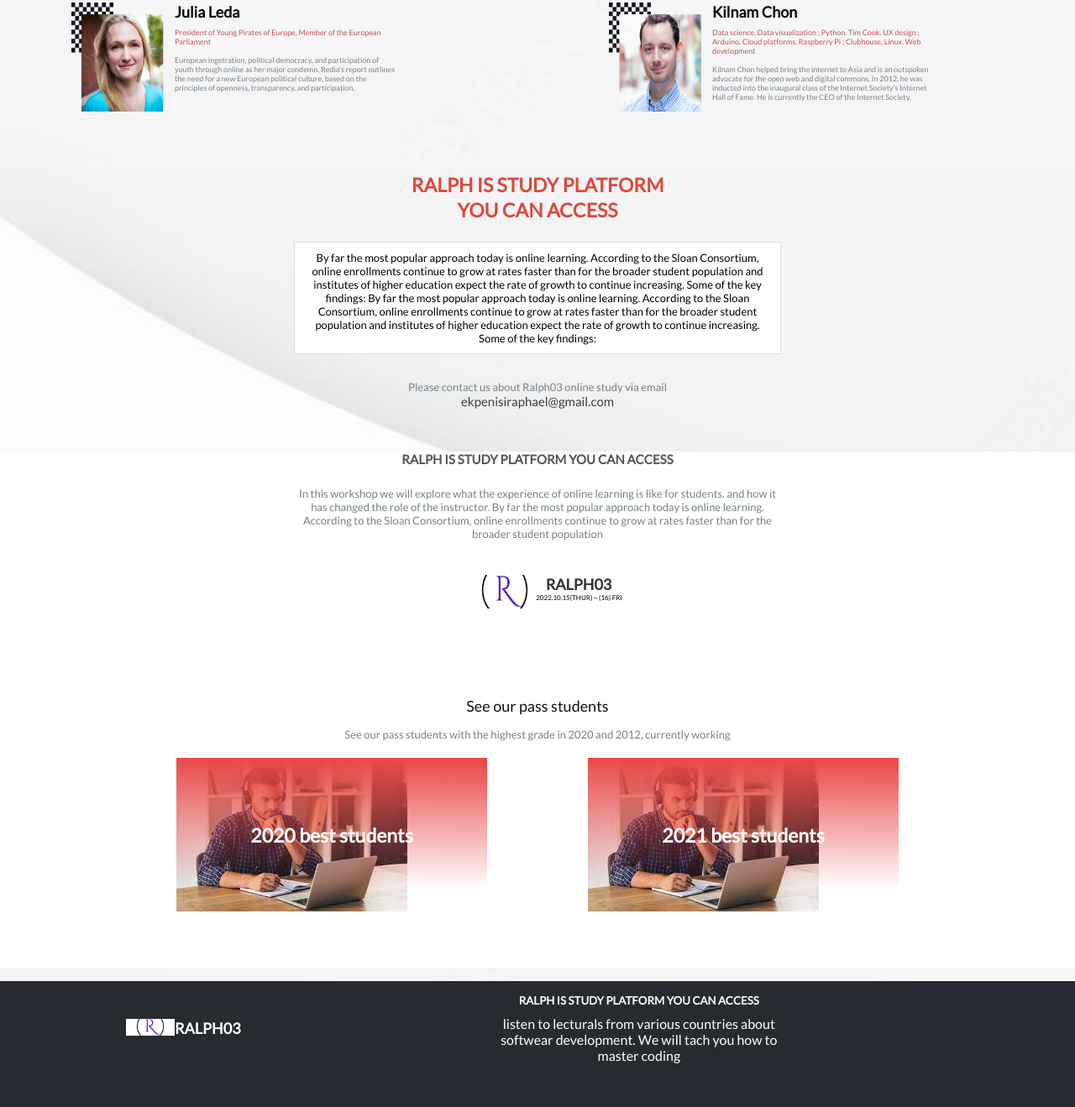
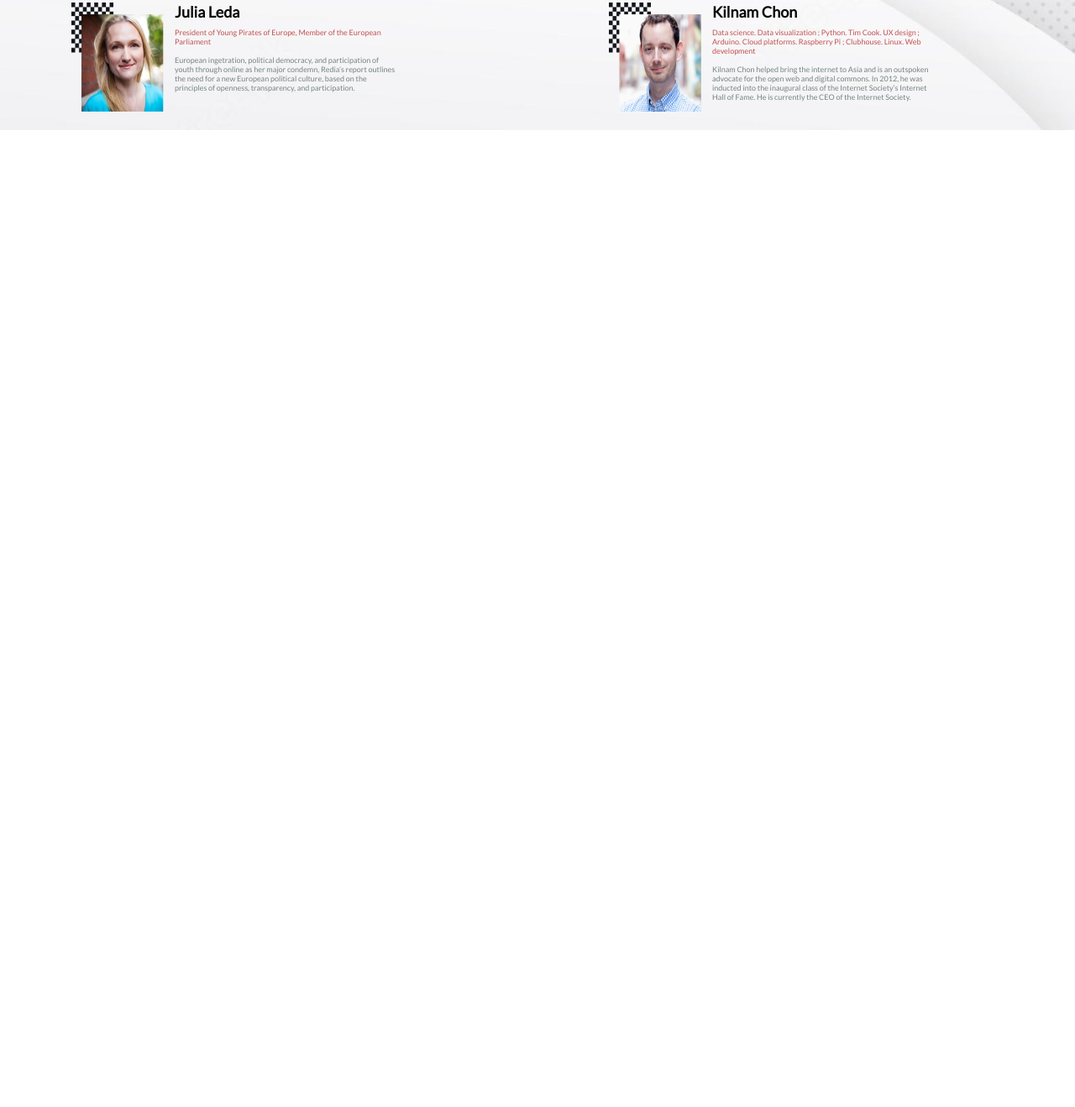
Before and after one commit to eerapheal/capstone-project1, a plain HTML site: page index.html in a window 1280 px wide. Shown: the part 1470-2789 px from the top of the page at 84% size. After the commit the page ends 1625 px from the top, so only its background shows below. Drawn offline with Linux system fonts and the light colour scheme.

Commit message:
About pag createdand link to me.html file

```diff
--- a/index.html
+++ b/index.html
@@ -21,7 +21,7 @@
     <div class="nav-item-desk">
      <a  href="#home"><img src="./images/ralph.jpg"  width ="78" height="30px" alt="logo"></a>
       <div class="nav-items">
-      <a class="nav-link1" href="#about">About</a>
+        <a class="nav-link1" href="me.html">About</a>
       <a class="nav-link" href="#program">Programs</a>
       <a class="nav-link" href="#contactt">Join</a>
       <a class="nav-link" href="#contactt">Sponsor</a>
@@ -38,7 +38,7 @@
           <a class="nav-link" href="#contactt">News</a>
           <a class="nav-link" href="#contactt">CC Campaign</a>
       </div>
-      <div class="hamburger">
+      <div id="ham" class="hamburger">
         <div class="hamburger-bar"></div>
         <div class="hamburger-bar"></div>
         <div class="hamburger-bar"></div>
@@ -124,96 +124,6 @@
   <div id="speakersGrid">
   </div>
 </section>
-<!--  -->
-<section id ="about" class="third-sction">
-  <h3 class="hello1">"Hello everyone"</h3>
-  <h1 class="ralph2">RALPH IS STUDY PLATFORM <br>YOU CAN ACCESS </h1>
-
-  <p class="approach">
-    By far the most popular approach today is online learning. According to the Sloan Consortium,
-    online enrollments continue to grow at rates faster than for the broader student population and
-    institutes of higher education expect the rate of growth to continue increasing. Some of the key
-    findings:
-  </p>
-  <p class="aps-deck">
-    By far the most popular approach today is online learning. According to the Sloan Consortium,
-    online enrollments continue to grow at rates faster than for the broader student population and
-    institutes of higher education expect the rate of growth to continue increasing. Some of the key
-    findings: By far the most popular approach today is online learning. According to the Sloan Consortium,
-    online enrollments continue to grow at rates faster than for the broader student population and
-    institutes of higher education expect the rate of growth to continue increasing. Some of the key
-    findings:
-  </p>
-  <P class="reach">
-    Please contact us about Ralph03 online study via email <span id="email">ekpenisiraphael@gmail.com</span>
-  </P>
-  <div class="bg-color">
-    <h3 class="ralph3">RALPH IS STUDY PLATFORM <br>YOU CAN ACCESS</h3>
-    <h3 class="ralph4">RALPH IS STUDY PLATFORM YOU CAN ACCESS</h3>
-    <p class="mobile-abouts">
-      In this workshop we will explore what the experience of
-      online learning is like for students.
-    </p>
-    <p class="desktop-abouts">
-      In this workshop we will explore what the experience of
-      online learning is like for students. and how it has
-      changed the role of the instructor. By far the most popular approach today is online learning. According to the Sloan Consortium,
-      online enrollments continue to grow at rates faster than for the broader student population
-    </p>
-    <div class="logo-div">
-      <img src="./images/ralph.jpg"  width ="98" height="40px" alt="logo">
-     <h3 class="ral-logos">RALPH03</h3>
-    </div>
-    <p class="last">2022.10.15(THUR) ~ (16) FRI</p>
-   <h5 class="students">
-      See our pass students
-   </h5>
-   <p class="look">
-      See our pass students with the highest grade in 2020 and 2012, currently working
-    </p>
-    <div class="Museumf">
-      <div class="student-img1">
-        <h4 class="c2020">2020 best students</h4>
-      </div>
-      <div class="student-img2">
-        <h4 class="c2020">2021 best students</h4>
-      </div>
-    </div>
-  <div class="partners">
-  <div class="main-div">
-    <h4 class="mai-program">
-      Partners
-    </h4>
-  </div>
-  <div class="partnr-img">
-    <img src="./images/imagesbook.png"  width ="70" height="30px" alt="logo">
-    <img src="./images/Google-Dark-Mode.jpg"  width ="70" height="30px" alt="logo">
-    <img src="./images/naver-logo-black-and-white.png"  width ="70" height="30px" alt="logo">
-  </div>
-  <div class="partnr-img1">
-    <img src="./images/downloadme.png"  width ="80" height="30px" alt="logo">
-    <img src="./images/downloadmwe.png"  width ="80" height="30px" alt="logo">
-  </div>
-</div>
-<div class="logo-divs">
-  <img src="./images/ralph.jpg"  width ="58" height="20px" alt="logo">
-  <h3 class="ral-logo">RALPH03</h3>
-  <p class="lastlast">2022.10.15(THUR) ~ (16) FRI</p>
-</div>
-</div>
-<div class="logo-divh">
-  <div class="last-logo" >
-  <img src="./images/ralph.jpg"  width ="58" height="20px" alt="logo">
-  <h3 class="ral-logo">RALPH03</h3>
- </div>
-  <div class=" last-div">
-    <h5 class="ralp">RALPH IS STUDY PLATFORM YOU CAN ACCESS </h5>
-    <p class="ralps">listen to lecturals from various countries about softwear development. We will tach you how to master coding</p>
-  </div>
-</div>
-
-</div>
-</section>
   </main>
   <script src="./script.js"></script>
 </body>
```
